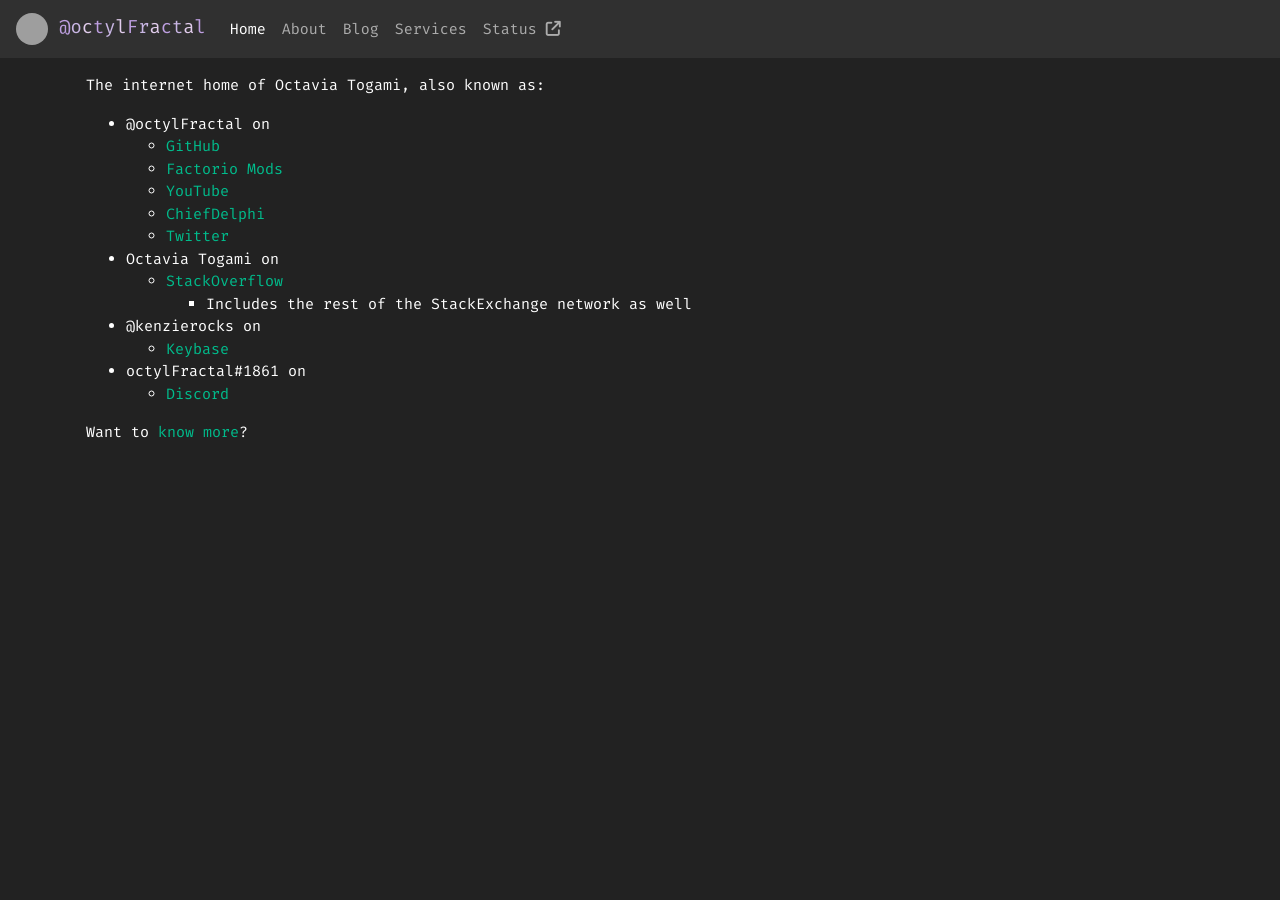
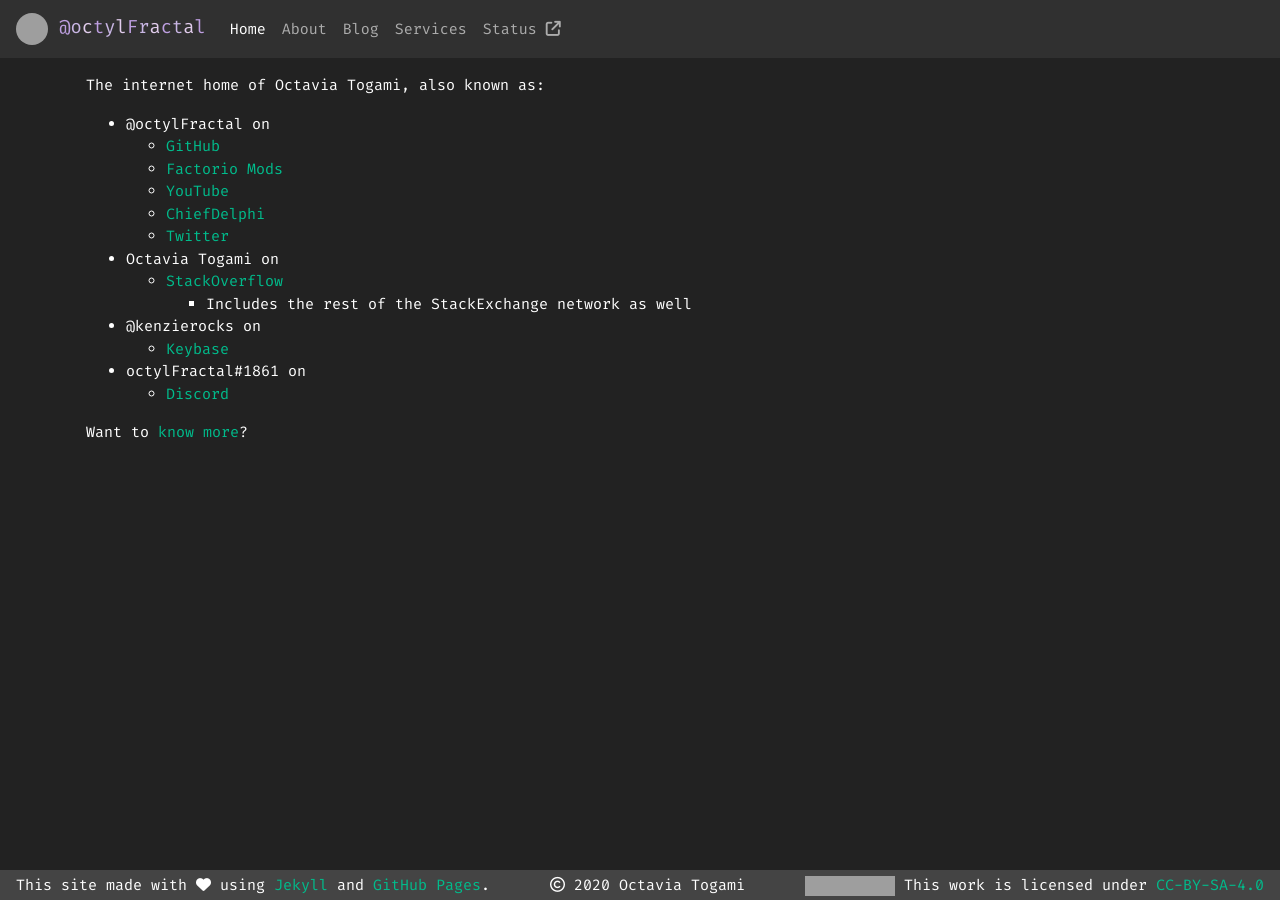
Before and after one commit to octylFractal/octylFractal.github.io, a Jekyll site: the page built from index.md, in a window 1280 px wide. Built offline with Jekyll 4.4.1, drawn with Linux system fonts in a browser that asks for light colours; nearby versions of some CDN libraries; grey boxes are pictures that could not be loaded.

Commit message:
Add footer with license

```diff
--- /dev/null
+++ b/_includes/footer.html
@@ -0,0 +1,22 @@
+<footer class="container-fluid py-1 px-3 bg-secondary d-flex justify-content-between align-items-center">
+    <div class="d-none d-md-block">
+        This site made with <span class="fas fa-heart"></span> using <a href="https://jekyllrb.com/">Jekyll</a> and
+        <a href="https://pages.github.com/">GitHub Pages</a>.
+    </div>
+
+    <div>
+        <span class="far fa-copyright"></span> 2020 Octavia Togami
+    </div>
+
+    <div>
+        <a rel="license" href="http://creativecommons.org/licenses/by-sa/4.0/">
+            <img alt="Creative Commons License"
+                 style="border-width:0"
+                 src="https://i.creativecommons.org/l/by-sa/4.0/88x31.png"/>
+        </a>
+        This work is licensed under
+        <a rel="license" href="http://creativecommons.org/licenses/by-sa/4.0/">
+            CC-BY-SA-4.0
+        </a>
+    </div>
+</footer>
--- a/_layouts/default.html
+++ b/_layouts/default.html
@@ -25,10 +25,13 @@
     <!-- FontAwesome -->
     <script defer src="https://kit.fontawesome.com/89723ff644.js" crossorigin="anonymous"></script>
 </head>
-<body>
+<body class="min-vh-100 d-flex flex-column">
 {% include navbar.html %}
-<div class="container p-3">
+<div class="container p-3 flex-grow-1 flex-shrink-0" style="flex-basis: auto">
     {{ content }}
+</div>
+<div class="flex-shrink-0">
+{% include footer.html %}
 </div>
 </body>
 </html>
```
